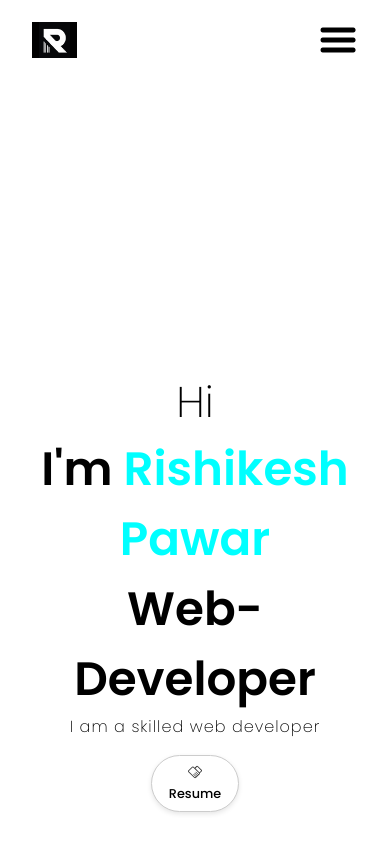
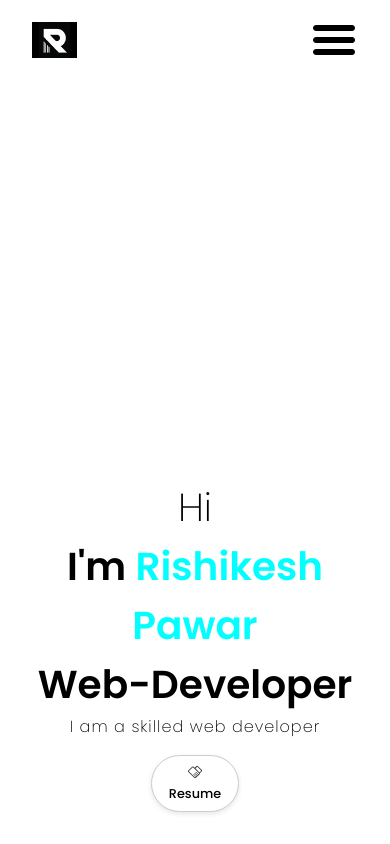
Before and after one commit to rishikeshpawar1312/portfolio, a React (Create React App) app: page / in a window 390 px wide. Shown: the top 844 px of the page. Built offline with nearby package versions, Linux system fonts and the light colour scheme.

Commit message:
changes in ham and intro

```diff
--- a/src/components/Experience/Experience.css
+++ b/src/components/Experience/Experience.css
@@ -80,11 +80,14 @@
     .card-image {
       margin: 20px 0 0 0;
     }
+    .experience-title {
+      font-size: 2.5rem;
+    }
   }
 
   @media screen and (max-width: 480px) {
     .experience-title {
-      font-size: 2.5rem;
+      font-size: 1.75rem;
     }
 
     .card-title {
@@ -96,3 +99,8 @@
       font-size: 0.85rem;
     }
   }
+  @media screen and (max-width: 320px) {
+    .experience-title {
+      font-size: 1.5rem;
+    }
+  }
--- a/src/components/Intro/Intro.css
+++ b/src/components/Intro/Intro.css
@@ -105,7 +105,7 @@
     }
 
     .hi {
-        font-size: 6vw;
+        font-size: 5vw;
     }
 
     .btn {
@@ -126,13 +126,13 @@
     }
 
     .introcontent {
-        font-size: 12vw; /* Adjust font size for smaller screens */
+        font-size: 10vw; /* Adjust font size for smaller screens */
         align-items: center; /* Center-align the content on small screens */
         text-align: center; /* Center text when content is centered */
     }
 
     .hi {
-        font-size: 11vw; /* Larger "Hi" text for mobile */
+        font-size: 7vw; /* Larger "Hi" text for mobile */
     }
 
     .btn {
@@ -145,11 +145,11 @@
 /* Extra Small Devices */
 @media screen and (max-width: 480px) {
     .introcontent {
-        font-size: 12vw; /* Smaller font size for very small screens */
+        font-size: 10vw; /* Smaller font size for very small screens */
     }
 
     .hi {
-        font-size: 11vw; /* Adjust "Hi" size for very small screens */
+        font-size: 10vw; /* Adjust "Hi" size for very small screens */
     }
 
     .btn {
--- a/src/components/Navbar/Navbar.css
+++ b/src/components/Navbar/Navbar.css
@@ -79,37 +79,26 @@
     z-index: 2;
     display: none; /* Initially hidden, will display on hamburger click */
     flex-direction: column;
-    align-items: flex-start; /* Aligns items to the left within the menu */
-    padding: 0.5rem 1rem;
+    padding: 0.5rem;
     background-color: rgb(40, 40, 40);
     border-radius: 1rem;
-    box-shadow: 0 4px 8px rgba(0, 0, 0, 0.1); /* Adds subtle shadow for depth */
 }
 
 .ham {
-    display: none; /* Ensure the hamburger icon is displayed */
-    object-fit: contain; /* Prevents image stretching */
-    height: 2.5rem; /* Adjusted for a more standard size */
-    width: 2.5rem; /* Adjusted for a more standard size */
+    display: none;
+    object-fit: cover;
+    height: 3rem;
+    width: 3rem;
     cursor: pointer;
 }
 
 .listitem {
     color: white;
-    padding: 0.75rem 1.5rem; /* Adjusted padding for better spacing */
-    margin: 0.25rem 0; /* Reduced margin for a more compact menu */
+    padding: 0.5rem 3rem;
+    margin: 0.25rem;
     background-color: rgb(30, 30, 30);
-    border-radius: 0.5rem; /* Smooth edges */
-    width: 100%; /* Full width for better touch targets */
-    text-align: left; /* Align text to the left for readability */
-    transition: background-color 0.3s ease, transform 0.2s ease; /* Smooth hover effects */
+    border-radius: 0.5rem; /* Added for smoother edges */
 }
-
-.listitem:hover {
-    background-color: #555; /* Slightly lighter grey on hover */
-    transform: scale(1.05); /* Subtle pop effect on hover */
-}
-
 
 /* Media Queries */
 @media screen and (max-width: 720px) {
--- a/src/components/Navbar/Navbar.js
+++ b/src/components/Navbar/Navbar.js
@@ -1,45 +1,55 @@
-import React from 'react'
-import  './Navbar.css'
-import logo from '../../assests/logo.png'
-import contact from '../../assests/contact.png'
-import ham from '../../assests/ham.png'
-import {Link} from 'react-scroll';
-import { useState } from 'react'
+import React, { useState, useEffect } from 'react';
+import './Navbar.css';
+import logo from '../../assests/logo.png';
+import contact from '../../assests/contact.png';
+import ham from '../../assests/ham.png';
+import { Link } from 'react-scroll';
 
 function Navbar() {
-  const [showmenu, setshowmenu] = useState(false)
+  const [showmenu, setshowmenu] = useState(false);
+
+  // Effect to close the mobile menu when switching to larger screens
+  useEffect(() => {
+    const handleResize = () => {
+      if (window.innerWidth > 768) {
+        setshowmenu(false);
+      }
+    };
+
+    window.addEventListener('resize', handleResize);
+
+    return () => {
+      window.removeEventListener('resize', handleResize);
+    };
+  }, []);
+
   return (
-
     <nav className="navbar">
       <img src={logo} alt="" className='logo' />
       <div className="menu">
-       <Link  activeClass='active' to='intro' smooth={true} spy={true} offset={-100} duration={500} className="menulistitem" >Home</Link>
-       <Link  activeClass='active' to='AboutMe' smooth={true} spy={true} offset={-100} duration={500} className="menulistitem">About Me</Link>
-       <Link  activeClass='active' to='skills' smooth={true} spy={true} offset={-100} duration={500} className="menulistitem">Skills</Link>
-       <Link  activeClass='active' to='project' smooth={true} spy={true} offset={-100} duration={500} className="menulistitem">Projects</Link>
+        <Link activeClass='active' to='intro' smooth={true} spy={true} offset={-100} duration={500} className="menulistitem">Home</Link>
+        <Link activeClass='active' to='AboutMe' smooth={true} spy={true} offset={-100} duration={500} className="menulistitem">About Me</Link>
+        <Link activeClass='active' to='skills' smooth={true} spy={true} offset={-100} duration={500} className="menulistitem">Skills</Link>
+        <Link activeClass='active' to='project' smooth={true} spy={true} offset={-100} duration={500} className="menulistitem">Projects</Link>
         <a href="https://github.com/rishikeshpawar1312" target="_blank" rel="noopener noreferrer" className="menulistitem">GitHub</a>
       </div>
-    <button className='menubtn' onClick={()=>{
-      document.getElementById('contact').scrollIntoView({behavior:'smooth'});
+      <button className='menubtn' onClick={() => {
+        document.getElementById('contact').scrollIntoView({ behavior: 'smooth' });
       }}>
-        <img src={contact} alt=""  className='menubtnimg'/>Contact Me
+        <img src={contact} alt="" className='menubtnimg' />Contact Me
       </button>
 
-
-    <img src={ham} alt="" className='ham' onClick={()=>setshowmenu(!showmenu)}/>
-    <div className="mobilemenu" style={{display :showmenu ? 'flex': 'none'}}>
-       <Link  activeClass='active' to='intro' smooth={true} spy={true} offset={-100} duration={500} className="listitem"  onClick={()=>setshowmenu(false)} >Home</Link>
-       <Link  activeClass='active' to='AboutMe' smooth={true} spy={true} offset={-100} duration={500} className="listitem" onClick={()=>setshowmenu(false)}>About Me</Link>
-       <Link  activeClass='active' to='skills' smooth={true} spy={true} offset={-100} duration={500} className="listitem" onClick={()=>setshowmenu(false)}>Skills</Link>
-       <Link  activeClass='active' to='project' smooth={true} spy={true} offset={-100} duration={500} className="listitem" onClick={()=>setshowmenu(false)}>Projects</Link>
-       <Link  activeClass='active' to='contact' smooth={true} spy={true} offset={-100} duration={500} className="listitem" onClick={()=>setshowmenu(false)}>Contact</Link>
+      <img src={ham} alt="" className='ham' onClick={() => setshowmenu(!showmenu)} />
+      <div className="mobilemenu" style={{ display: showmenu ? 'flex' : 'none' }}>
+        <Link activeClass='active' to='intro' smooth={true} spy={true} offset={-100} duration={500} className="listitem" onClick={() => setshowmenu(false)}>Home</Link>
+        <Link activeClass='active' to='AboutMe' smooth={true} spy={true} offset={-100} duration={500} className="listitem" onClick={() => setshowmenu(false)}>About Me</Link>
+        <Link activeClass='active' to='skills' smooth={true} spy={true} offset={-100} duration={500} className="listitem" onClick={() => setshowmenu(false)}>Skills</Link>
+        <Link activeClass='active' to='project' smooth={true} spy={true} offset={-100} duration={500} className="listitem" onClick={() => setshowmenu(false)}>Projects</Link>
+        <Link activeClass='active' to='contact' smooth={true} spy={true} offset={-100} duration={500} className="listitem" onClick={() => setshowmenu(false)}>Contact</Link>
         <a href="https://github.com/rishikeshpawar1312" target="_blank" rel="noopener noreferrer" className="listitem">GitHub</a>
       </div>
-
     </nav>
-
-
-  )
+  );
 }
 
-export default Navbar
+export default Navbar;
```
Lines whose indentation alone changed are shown as unchanged.
